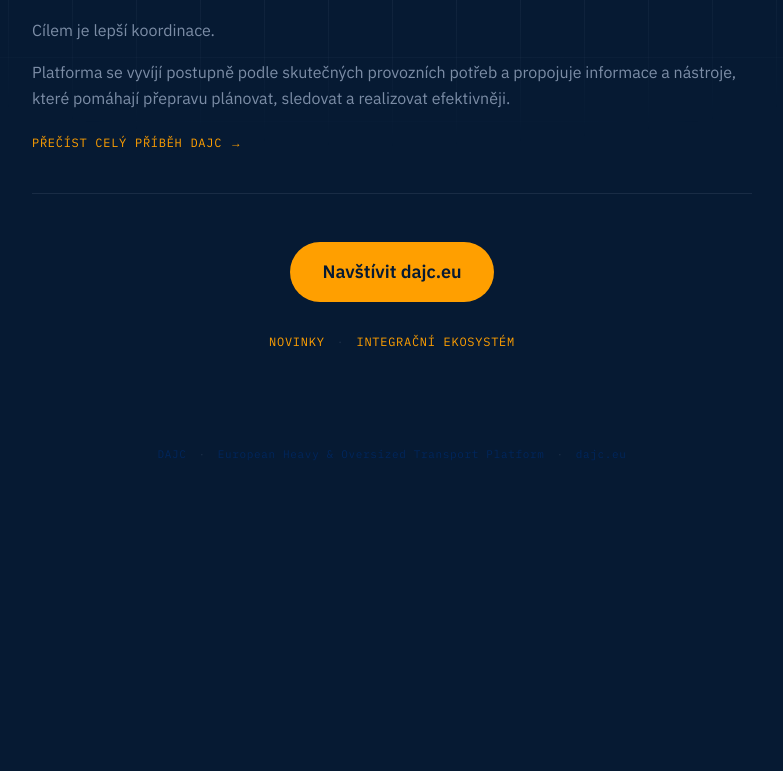
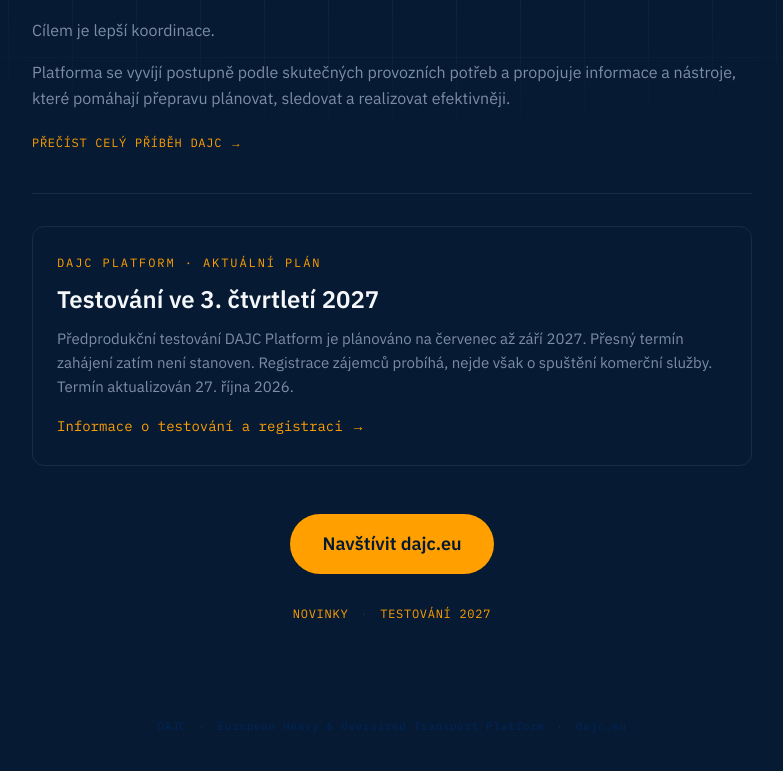
Before and after one commit to vratadajcm-png/dajc-cz, a Next.js app: page / in a window 1280 px wide. Shown: the part 647-1418 px from the top of the page, without its empty margins (248-1031 px from the left). Before the commit the page ends 1149 px from the top, so only its background shows below. Built offline with nearby package versions, Linux system fonts and the light colour scheme.

Commit message:
fix(cz): show Q3 2027 testing on landing page

```diff
--- a/app/page.tsx
+++ b/app/page.tsx
@@ -44,6 +44,19 @@
           </a>
         </div>
 
+        <section className="mt-8 w-full max-w-[720px] rounded-xl border border-dajc-line px-6 py-7 text-left" aria-labelledby="testing-heading">
+          <p className="font-mono text-xs uppercase tracking-[0.16em] text-dajc-orange">DAJC Platform · aktuální plán</p>
+          <h2 id="testing-heading" className="mt-3 text-2xl font-semibold text-dajc-white">Testování ve 3. čtvrtletí 2027</h2>
+          <p className="mt-3 text-[15px] leading-relaxed text-dajc-muted">
+            Předprodukční testování DAJC Platform je plánováno na červenec až září 2027.
+            Přesný termín zahájení zatím není stanoven. Registrace zájemců probíhá,
+            nejde však o spuštění komerční služby. Termín aktualizován 27. října 2026.
+          </p>
+          <a href="/testovani" className="mt-4 inline-block font-mono text-sm text-dajc-orange hover:underline">
+            Informace o testování a registraci &rarr;
+          </a>
+        </section>
+
         <a
           href="https://www.dajc.eu/"
           className="mt-12 inline-flex items-center justify-center rounded-full bg-dajc-orange px-8 py-4 text-lg font-semibold text-dajc-dark transition hover:brightness-110"
@@ -61,8 +74,8 @@
           <span className="text-dajc-line" aria-hidden="true">
             &middot;
           </span>
-          <a href="https://www.dajc.eu/partners/" className="hover:underline">
-            Integrační ekosystém
+          <a href="/testovani" className="hover:underline">
+            Testování 2027
           </a>
         </nav>
       </main>
```
